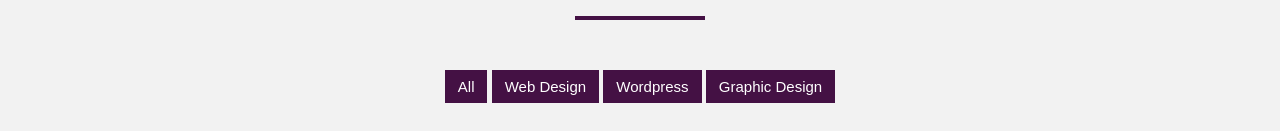
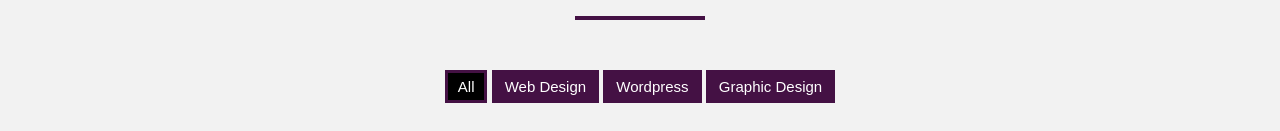
Before and after one commit to NargizMe/Web-Agency, a plain HTML site: page index.html in a window 1280 px wide. Both pictures are taken after a click on the button "All". Shown: the part 1923-2054 px from the top of the page. Drawn offline with nearby package versions, Linux system fonts and the light colour scheme.

Commit message:
fix isotope button classes

```diff
--- a/scripts/script.js
+++ b/scripts/script.js
@@ -9,10 +9,10 @@ $(document).ready(function() {
   });
 
   // click class
-  // $(".project-menu-btn").click(function() {
-  //   $(".project-menu-btn").removeClass("project-menu-btn-active");
-  //   $(this).addClass("project-menu-btn-active");
-  // });
+  $(document).on("click", ".project-menu-btn", function() {
+    $(".project-menu-btn").removeClass("project-menu-btn-active");
+    $(this).addClass("project-menu-btn-active");
+  });
 
   // read more button
   $(".read-more").on("click", function() {
--- a/styles/style.css
+++ b/styles/style.css
@@ -539,7 +539,7 @@ footer small {
 
 /* adding classes */
 .project-menu-btn-active {
-  background-color: black;
-  color: white;
-  border: 3px solid var(--mainColor);
+  background-color: black !important;
+  color: white !important;
+  border: 3px solid var(--mainColor) !important;
 }
```
